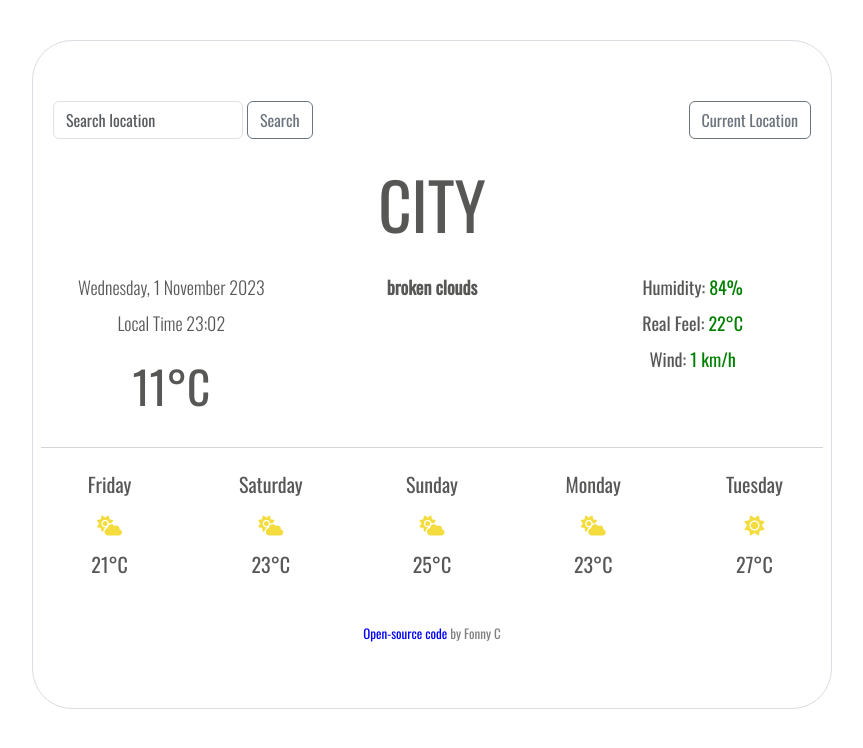
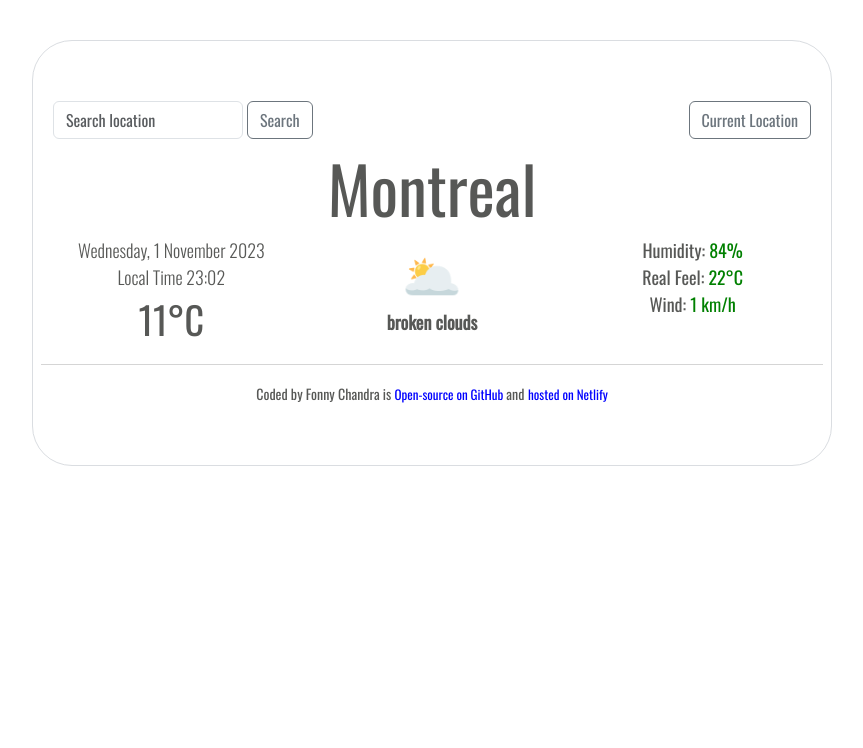
Before and after one commit to fonnycode/weather-website, a plain HTML site: page index.html in a window 1280 px wide. Shown: the whole page, without its empty margins (208-1071 px from the left). Drawn offline with nearby package versions, Linux system fonts and the light colour scheme.

Commit message:
cleaning up main page, added netlify link and fixed all the necessary links

```diff
--- a/index.html
+++ b/index.html
@@ -29,7 +29,7 @@
     </div>
   </nav>
 
-  <div class="city" id="city-selected">CITY</div>
+  <div class="city" id="city-selected">Montreal</div>
   <div class="container">
     <div class="row">
       <div class="col-4">
@@ -46,7 +46,8 @@
       </div>
 
       <div class="col-4">
-        <div id="icon-element"></div>
+
+        <div class="icon-weather-element" id="icon-element">🌥️</div>
         <strong id="sky-condition">broken clouds</strong>
       </div>
       <div class="col-4">
@@ -65,47 +66,14 @@
   </div>
   </div>
   <hr>
-  <div class="weather-forecast">
-    <div class="row">
-      <div class="col">
-        <span>Friday
-          <br /> <i class="fa-solid fa-cloud-sun part-cloud" style="color: #f4dc3e;"></i>
-          <br /> <span class="temp-future">21°C</span>
-        </span>
-      </div>
-      <div class="col">
-        <span>Saturday
-          <br /> <i class="fa-solid fa-cloud-sun part-cloud" style="color: #f4dc3e;"></i>
-          <br /> <span class="temp-future">23°C</span>
-        </span>
-      </div>
-      <div class="col">
-        <span>Sunday
-          <br /> <i class="fa-solid fa-cloud-sun part-cloud" style="color: #f4dc3e;"></i>
-          <br /> <span class="temp-future">25°C</span>
-        </span>
-      </div>
-      <div class="col">
-        <span>Monday
-          <br /> <i class="fa-solid fa-cloud-sun part-cloud" style="color: #f4dc3e;"></i>
-          <br /> <span class="temp-future">23°C</span>
-        </span>
-      </div>
-      <div class="col">
-        <span>Tuesday
-          <br /> <i class="fa-solid fa-sun sunny-icon" style="color: #f4dc3e;"></i>
-          <br /> <span class="temp-future">27°C</span>
-        </span>
-      </div>
-    </div>
-  </div>
+  <small> Coded by Fonny Chandra is </small> <a href="https://github.com/fonnycode/weather-website" target="_blank"
+    class="getLink"> Open-source on GitHub </a>
+  <small>and</small> <a href="https://bejewelled-starburst-cb3b35.netlify.app/" class="getLink">hosted on Netlify</a>
+
   <script src="src/index.js">
   </script>
 
-  </br>
-  <a href="https://github.com/fonnycode/weather-website" target="_blank" class="getLink">Open-source code </a><span
-    class="codedBy">by
-    Fonny C</span>
+
 
 </body>
 
--- a/src/index.js
+++ b/src/index.js
@@ -62,7 +62,6 @@ let inputForm = document.querySelector("#searching-forms");
 inputForm.addEventListener("submit", findingCity);
 
 function localTemperature(response) {
-  console.log(response.data);
   let element = document.querySelector("#actual-temp");
   let locationTemp = response.data.temperature.current;
   let resultTemp = Math.round(locationTemp);
--- a/src/style.css
+++ b/src/style.css
@@ -5,7 +5,7 @@ body {
   max-width: 800px;
   margin: 40px auto;
   padding: 60px 8px;
-  line-height: 2;
+  line-height: 1.5;
   border: 1px solid #dadde1;
   border-radius: 40px;
 }
@@ -15,24 +15,29 @@ body {
   font-size: 18px;
 }
 
-.localDate {
-  font-weight: 300;
-}
-
-.localTime {
-  font-weight: 300;
-}
-
 .city {
   font-size: 65px;
   text-transform: capitalize;
   text-align: center;
 }
 
+.localDate {
+  font-weight: 300;
+  font-size: 18px;
+}
+
+.localTime {
+  font-weight: 300;
+  font-size: 18px;
+}
 
 
 .temperature {
-  font-size: 45px;
+  font-size: 38px;
+}
+
+.icon-weather-element {
+  font-size: 48px;
 }
 
 .celcius-c {
@@ -67,21 +72,9 @@ body {
   color: green;
 }
 
-.weather-forecast {
-  display: static;
-  align-items: center;
-  font-size: 20px;
-}
 
 .getLink {
   text-decoration: none;
   font-size: small;
   color: blue;
 }
-
-.codedBy {
-
-  font-size: small;
-  color: grey;
-
-}
```
